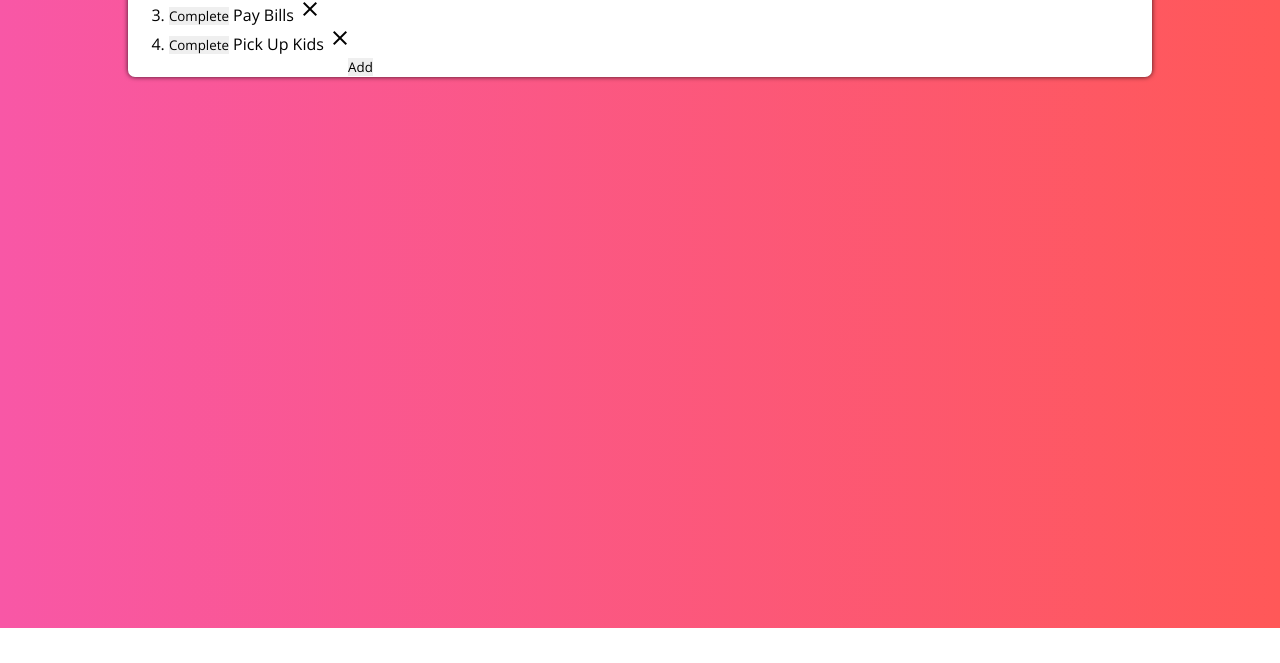
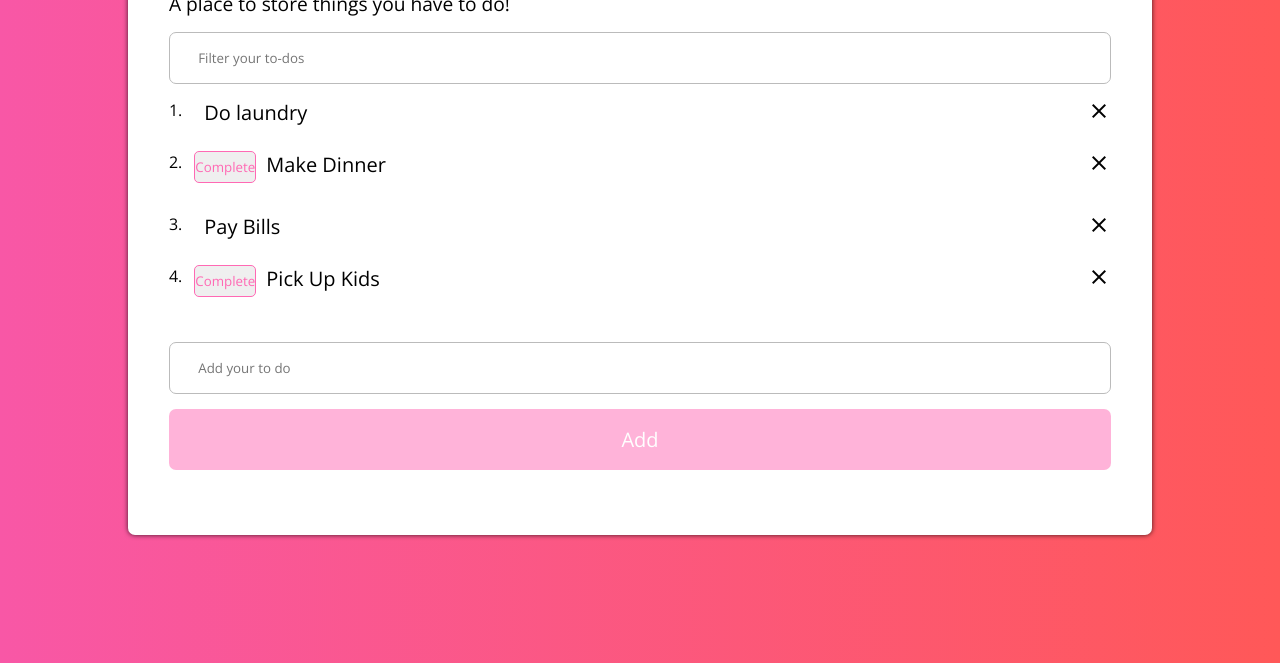
Before and after one commit to rekerc4/AngularLab1, a plain HTML site: page index.html in a window 1280 px wide. Shown: the part 172-835 px from the top of the page. Before the commit the page ends 800 px from the top, so only its background shows below. Drawn offline with nearby package versions, Linux system fonts and the light colour scheme.

Commit message:
Second commit

```diff
--- a/index.html
+++ b/index.html
@@ -16,15 +16,16 @@
               <form class="to-do-form" id="tdf">
                   <h1 class="title" id="title">TODO List</h1>
                   <span class="blurb" id="blurb">A place to store things you have to do!</span>
-                  <input type="text" class="in filter" id="filter">
+                  <input type="text" class="in filter" id="filter" placeholder="Filter your to-dos">
                   <ol class="todos" id="todos">
                       <li class="todo" ng-repeat="item in todo.arr">
-                        <button type="button" class="completed">Complete</button>
+                        <span class="dot">.</span>
+                        <button type="button" class="completed" ng-If="!item.completed">Complete</button>
                         <span ng-class="{'done' : item.completed, 'text' : true}">{{item.text}}</span>
-                        <i class="material-icons" class="remove">close</i>
+                        <i class="material-icons remove">close</i>
                       </li>
                   </ol>
-                  <input type="text" class="in enter" id="enter">
+                  <input type="text" class="in enter" id="enter" placeholder="Add your to do">
                   <button type="button" class="add" id="add">Add</button>
               </form>
           </section>
--- a/scripts/ctrl.js
+++ b/scripts/ctrl.js
@@ -4,7 +4,7 @@
 function TodoController(){
     let vm = this;
     vm.arr = [{text: "Do laundry", completed: true},
-    {text: "Make Dinner", completed: true},
+    {text: "Make Dinner", completed: false},
     {text: "Pay Bills", completed: true},
     {text: "Pick Up Kids", completed: false}]
 }
--- a/styles/style.css
+++ b/styles/style.css
@@ -1,7 +1,7 @@
 *{
     margin: 0px;
     padding: 0px;
-    font-family: 'Open Sans', sans-serif;
+    font-family: 'Open Sans', serif;
 }
 
 html{
@@ -14,9 +14,20 @@ button, input{
 
 }
 
+.in{
+    padding: 16px 0px 16px 3%;
+    border: 1px solid #bbb;
+    border-radius: 7px;
+}
+
+ol{
+    list-style-position: inside;
+}
+
 body{
     min-width: 100%;
     min-height: 100%;
+    counter-reset: lis;
 }
 
 .container{
@@ -33,9 +44,71 @@ body{
     border-radius: 7px;
     background: #ffffff;
     box-shadow: 0px 0px 5px 0px rgba(0,0,0,0.75);
+    padding: 25px 0px 25px 0px;
 }
 
 .to-do-form{
     width: 92%;
     margin: 20px auto 25px auto;
+    display: flex;
+    flex-direction: column;
 }
+
+.to-do-form *{
+    margin-bottom: 15px;
+}
+
+.title{
+    margin-bottom: 10px;
+    font-size: 2em;
+}
+
+.blurb{
+    font-size: 1.2em;
+}
+
+.add{
+    padding: 17px 0px 17px 0px;
+    background: #ff69b4;
+    color: #ffffff;
+    border-radius: 7px;
+    opacity: 0.5;
+    font-size: 1.25em;
+}
+
+.add:hover{
+    opacity: 1;
+    background: #ff1493;
+}
+
+.todo{
+    display: flex;
+    justify-content: flex-start;
+    align-items: flex-start;
+}
+
+.todo::before{
+    counter-increment: lis;
+    content: counters(lis, ".");
+}
+
+.completed{
+    color: #ff69b4;
+    border: 1px solid #ff69b4;
+    border-radius: 5px;
+    padding: 6px 0px 6px 0px;
+}
+
+.text{
+    margin: 0px 0px 0px 10px;
+    font-size: 1.25em;
+}
+
+.dot{
+    margin-right: 12px;
+}
+
+.remove{
+    justify-self: flex-end;
+    margin: 0px 0px 0px auto;
+}
```
